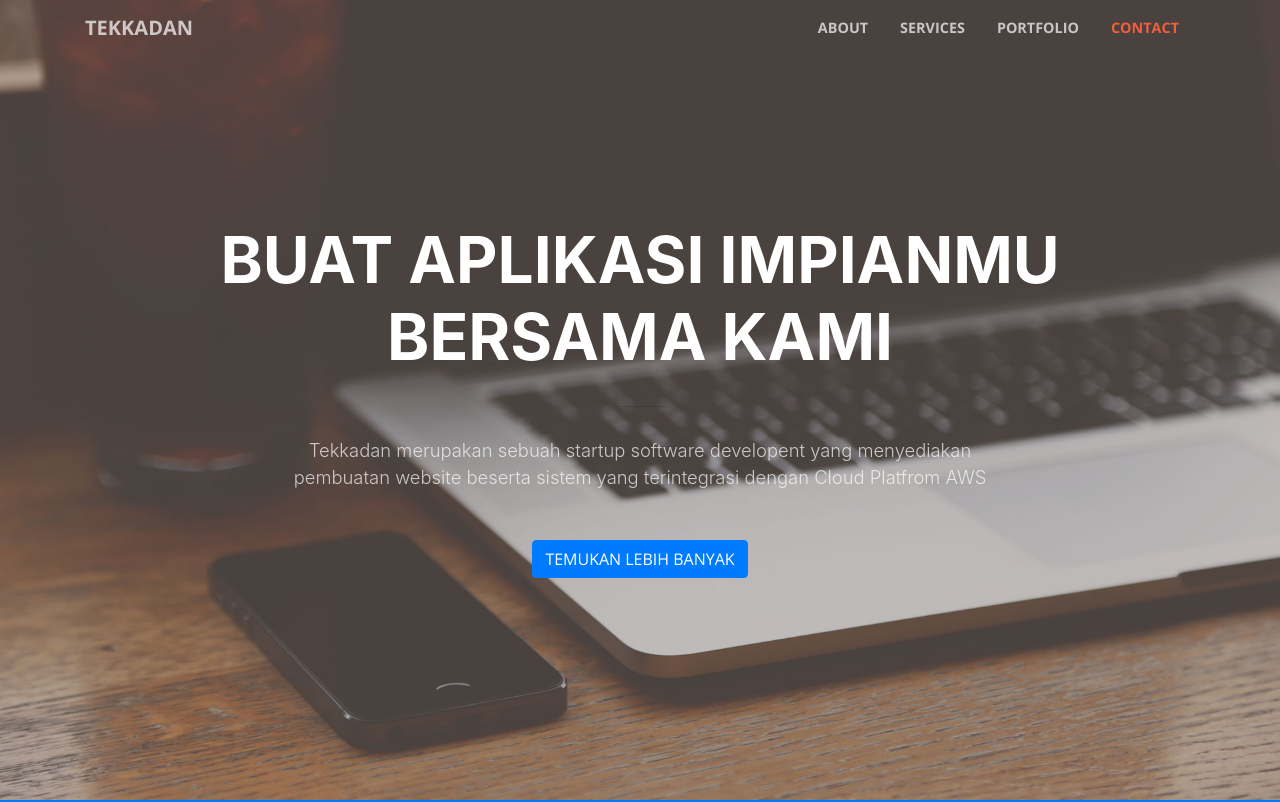
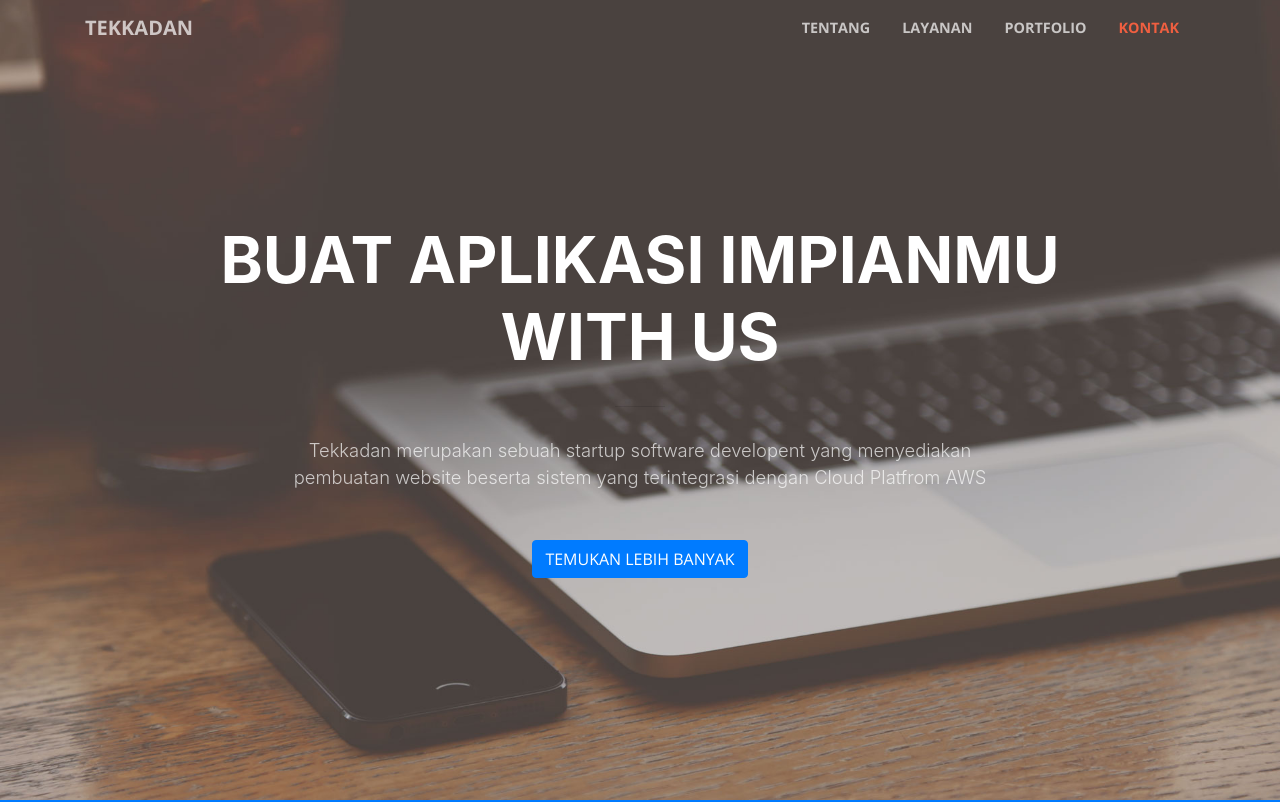
Before and after one commit to indrapurnomo/web-test, a website with bundled scripts: page index.html in a window 1280 px wide. Shown: the top 802 px of the page. Built offline with nearby package versions, Linux system fonts and the light colour scheme.

Commit message:
editindex

```diff
--- a/index.html
+++ b/index.html
@@ -38,16 +38,16 @@
       <div class="collapse navbar-collapse" id="navbarResponsive">
         <ul class="navbar-nav ml-auto">
           <li class="nav-item">
-            <a class="nav-link js-scroll-trigger" href="#about">About</a>
+            <a class="nav-link js-scroll-trigger" href="#about">Tentang</a>
           </li>
           <li class="nav-item">
-            <a class="nav-link js-scroll-trigger" href="#services">Services</a>
+            <a class="nav-link js-scroll-trigger" href="#services">Layanan</a>
           </li>
           <li class="nav-item">
             <a class="nav-link js-scroll-trigger" href="#portfolio">Portfolio</a>
           </li>
           <li class="nav-item">
-            <a class="nav-link js-scroll-trigger" href="#contact">Contact</a>
+            <a class="nav-link js-scroll-trigger" href="#contact">Kontak</a>
           </li>
         </ul>
       </div>
@@ -59,7 +59,7 @@
       <div class="row">
         <div class="col-lg-10 mx-auto">
           <h1 class="text-uppercase">
-            <strong>Buat Aplikasi Impianmu bersama kami</strong>
+            <strong>Buat Aplikasi Impianmu with us</strong>
           </h1>
           <hr>
         </div>
```
